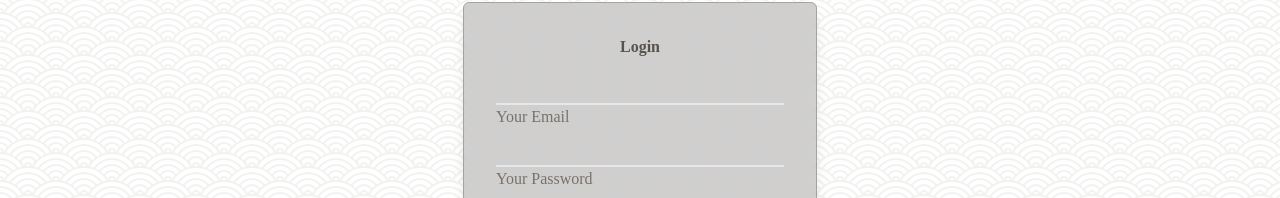
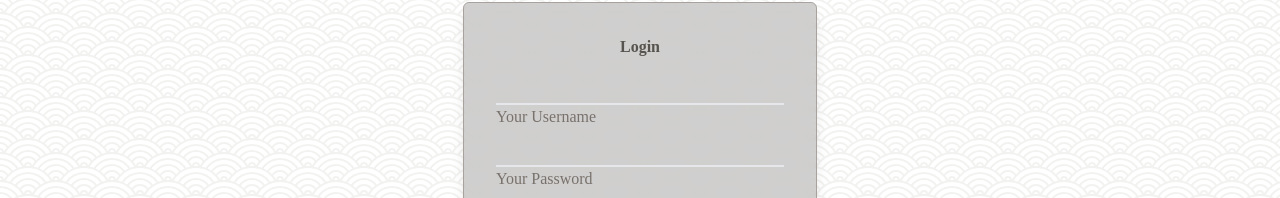
Before and after one commit to Hoangductran05/capstone, a React (Vite) app: page /login in a window 1280 px wide. Shown: the part 226-424 px from the top of the page. Built offline with nearby package versions, Linux system fonts and the light colour scheme; no server answers.

Commit message:
install axios

```diff
--- a/package.json
+++ b/package.json
@@ -10,6 +10,7 @@
     "preview": "vite preview"
   },
   "dependencies": {
+    "axios": "^1.5.1",
     "react": "^18.2.0",
     "react-dom": "^18.2.0",
     "react-icons": "^4.11.0",
--- a/src/App.jsx
+++ b/src/App.jsx
@@ -16,6 +16,7 @@ import Sidebar from './components/sidebar'
 
 
 function App() {
+  const [token, setToken] = useState(localStorage.getItem('userToken') ?? null)
 
 
   return (
@@ -27,8 +28,8 @@ function App() {
             <Route path='/' element={<Home />} />
             <Route path='/product/:id' element={<Detail />} />
             <Route path='/cart' element={<Cart />} />
-            <Route path='/login' element={<Login />} />
-            <Route path='/register' element={<Register />} />
+            <Route path='/login' element={<Login token={token} setToken={setToken} />} />
+            <Route path='/register' element={<Register token={token} setToken={setToken} />} />
           </Routes>
           <Sidebar />
           <Footer />
--- a/src/pages/login.jsx
+++ b/src/pages/login.jsx
@@ -2,10 +2,10 @@
 import React from 'react'
 import { Link } from 'react-router-dom'
 import { useState } from 'react';
-
+import axios from 'axios'
 
 const Login = () => {
-  const [email, setEmail] = useState('');
+  const [username, setUsername] = useState('');
   const [password, setPassword] = useState('');
   const [error, setError] = useState('');
 
@@ -28,7 +28,7 @@ const Login = () => {
       }
 
 
-      // setEmail('');
+      // setUsername('');
       // setPassword('');
     }
 
@@ -38,18 +38,18 @@ const Login = () => {
         <h1 className='text-4x1 text-stone-600 font-bold text-center mb-6'>Login</h1>
         <form action="" onSubmit={handleSubmit}>
 
-        {/* email */}
+        {/* username */}
         <div className=' relative my-4' >
         <input
-        // type="text"
+        type='text'
         className=' block w-72 py-2.3 px-0 text-sm text-primary bg-transparent border-0 border-b-2 border-x-gray-300 appearance-none dark:focus:border-stone-500 focus:outline-none focus:ring-0 focus:text-primary focus:border-stone-500 peer'
         placeholder=''
-        id='email'
-        value={email}
-        onChange={(e) => setEmail(e.target.value)}
+        id='username'
+        value={username}
+        onChange={(e) => setUsername(e.target.value)}
         required
         />
-        <label htmlFor="email" >Your Email</label>
+        <label htmlFor="username" >Your Username</label>
         </div>
 
         {/* password */}
```
Also changed, not shown: 1 other file (tests, documents, lock files or other folders).
